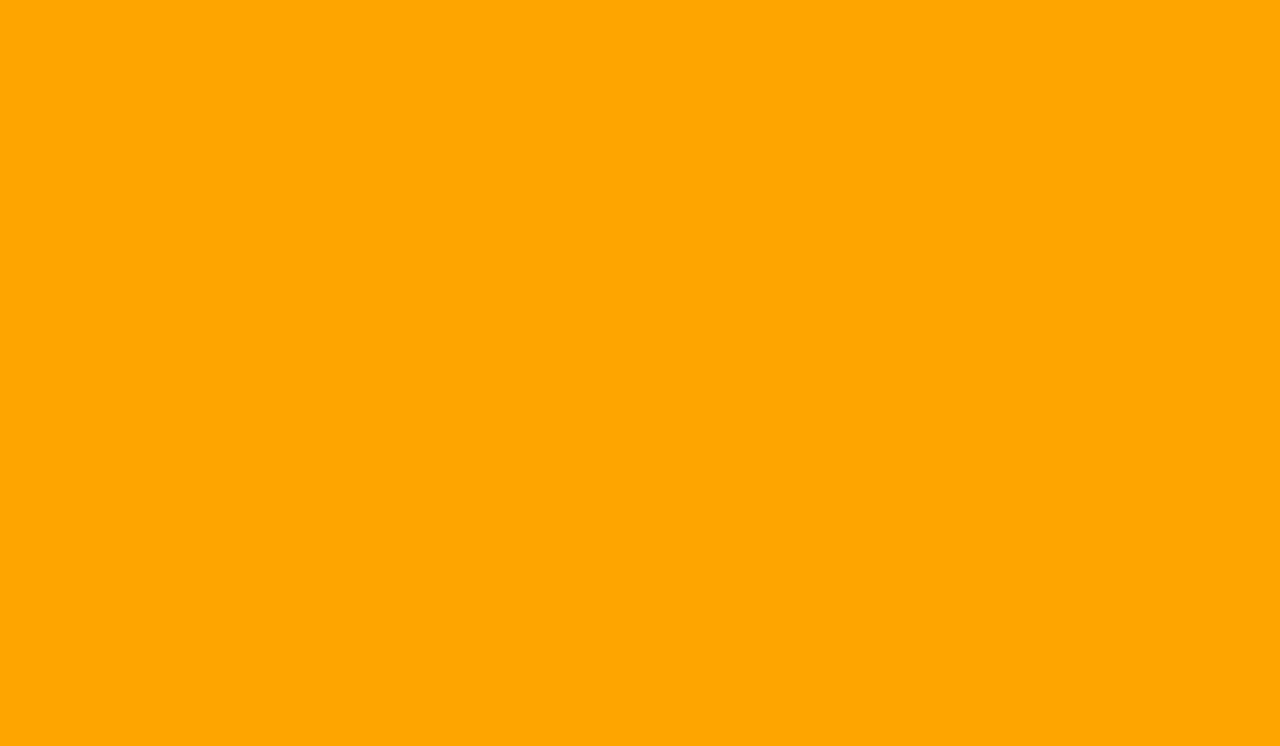
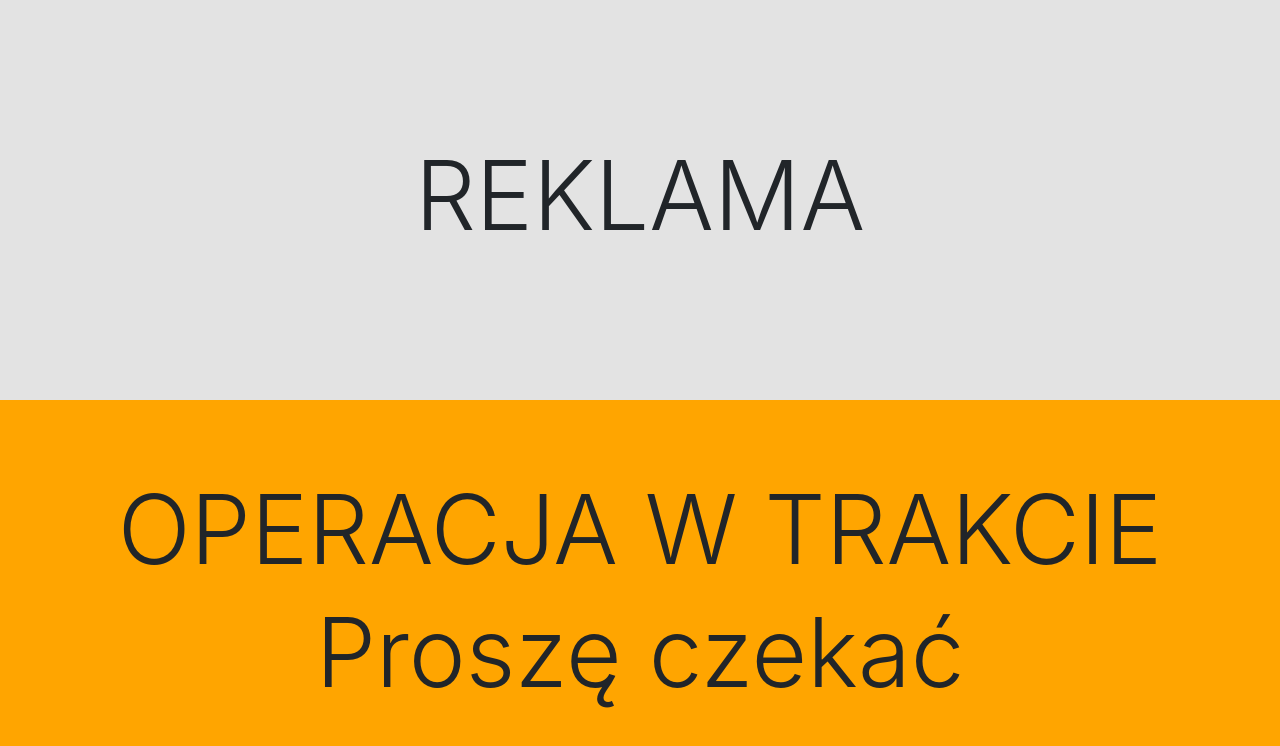
Before and after one commit to janb96/interfejsy_graficzne_UJ, a React (Create React App) app in the folder frontend/: page /v10-simple in a window 1280 px wide. Shown: the top 746 px of the page. Built offline with nearby package versions, Linux system fonts and the light colour scheme.

Commit message:
[NF] New view v10 and v10-simple

```diff
--- a/frontend/src/App.js
+++ b/frontend/src/App.js
@@ -21,6 +21,9 @@ import V6 from './components/v6/V6';
 import V7 from './components/v7/V7';
 import V7_simple from './components/v7/V7_simple';
 
+import V10 from './components/v10/V10';
+import V10_simple from './components/v10/V10_simple';
+
 //https://onedrive.live.com/?authkey=%21AHKkFUYexN9ih%5FU&cid=9FFB083ADCCEB07E&id=9FFB083ADCCEB07E%2186803&parId=9FFB083ADCCEB07E%2186797&o=OneUp
 
 import './App.css';
@@ -42,6 +45,8 @@ class App extends Component {
             <Route exact path='/v6' component={V6}/>
             <Route exact path='/v7' component={V7}/>
             <Route exact path='/v7-simple' component={V7_simple}/>
+            <Route exact path='/v10' component={V10}/>
+            <Route exact path='/v10-simple' component={V10_simple}/>
           </Switch>
         </BrowserRouter>
     );
--- /dev/null
+++ b/frontend/src/components/v10/V10.js
@@ -0,0 +1,32 @@
+import React, {Component} from 'react';
+import axios from 'axios';
+
+class V10 extends Component {
+
+    constructor() {
+        super();
+        this.state = {
+        };
+    }
+
+    componentDidMount() {
+
+
+    }
+
+    render() {
+        return (
+            <div id="root">
+                <div id="reklama75">
+                    <h1 className="display-1">REKLAMA</h1>
+                </div>
+                <div id="dol25">
+                    <h1 className="display-1">OPERACJA W TRAKCIE</h1>
+                    <h1>Proszę czekać</h1>
+                </div>
+            </div>
+        );
+    }
+}
+
+export default V10;
--- /dev/null
+++ b/frontend/src/components/v10/V10_simple.js
@@ -0,0 +1,35 @@
+import React, {Component} from 'react';
+import axios from 'axios';
+
+class V10_simple extends Component {
+
+    constructor() {
+        super();
+        this.state = {
+        };
+    }
+
+    componentDidMount() {
+
+
+    }
+
+    render() {
+        return (
+            <div id="root">
+                <div id="reklama50">
+                    <h1 className="display-1">REKLAMA</h1>
+                </div>
+                <div id="dol50">
+                    <br/>
+                    <br/>
+                    <br/>
+                    <h1 className="display-1">OPERACJA W TRAKCIE</h1>
+                    <h1 className="display-1">Proszę czekać</h1>
+                </div>
+            </div>
+        );
+    }
+}
+
+export default V10_simple;
```
